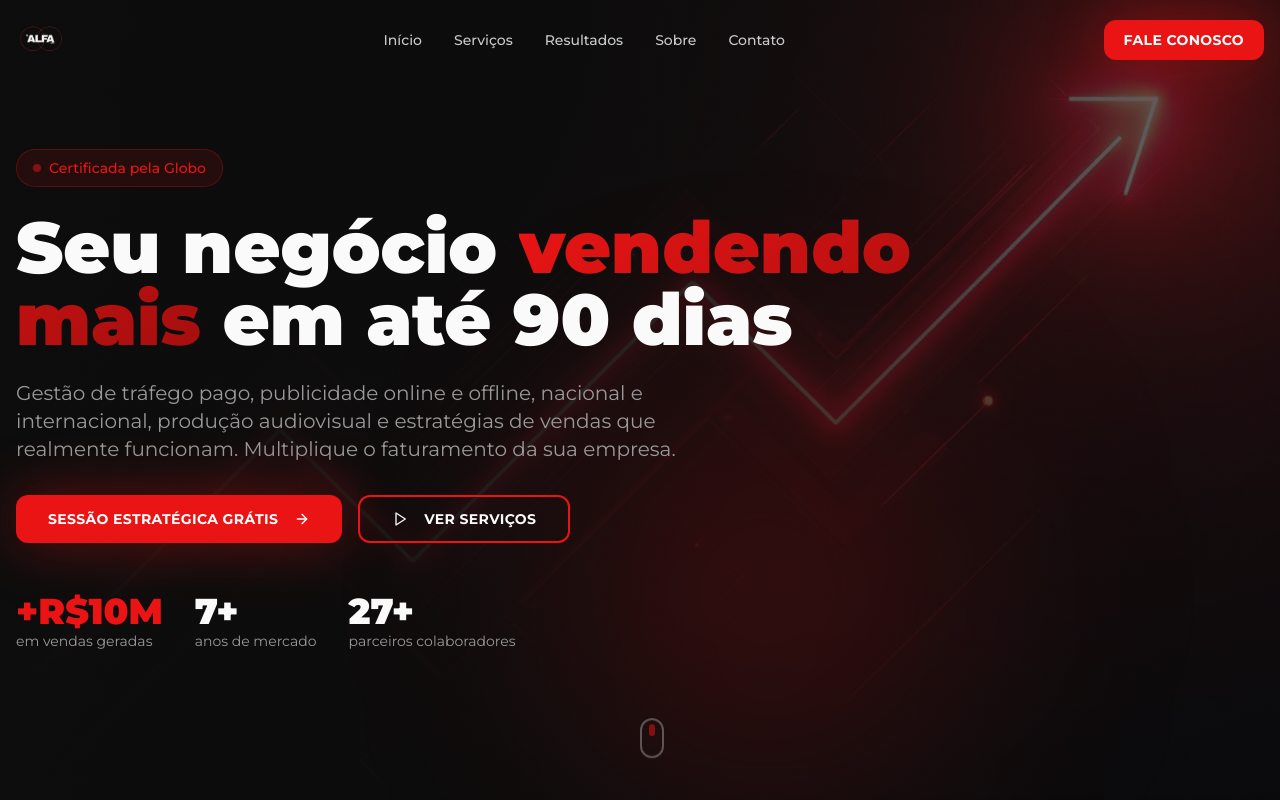
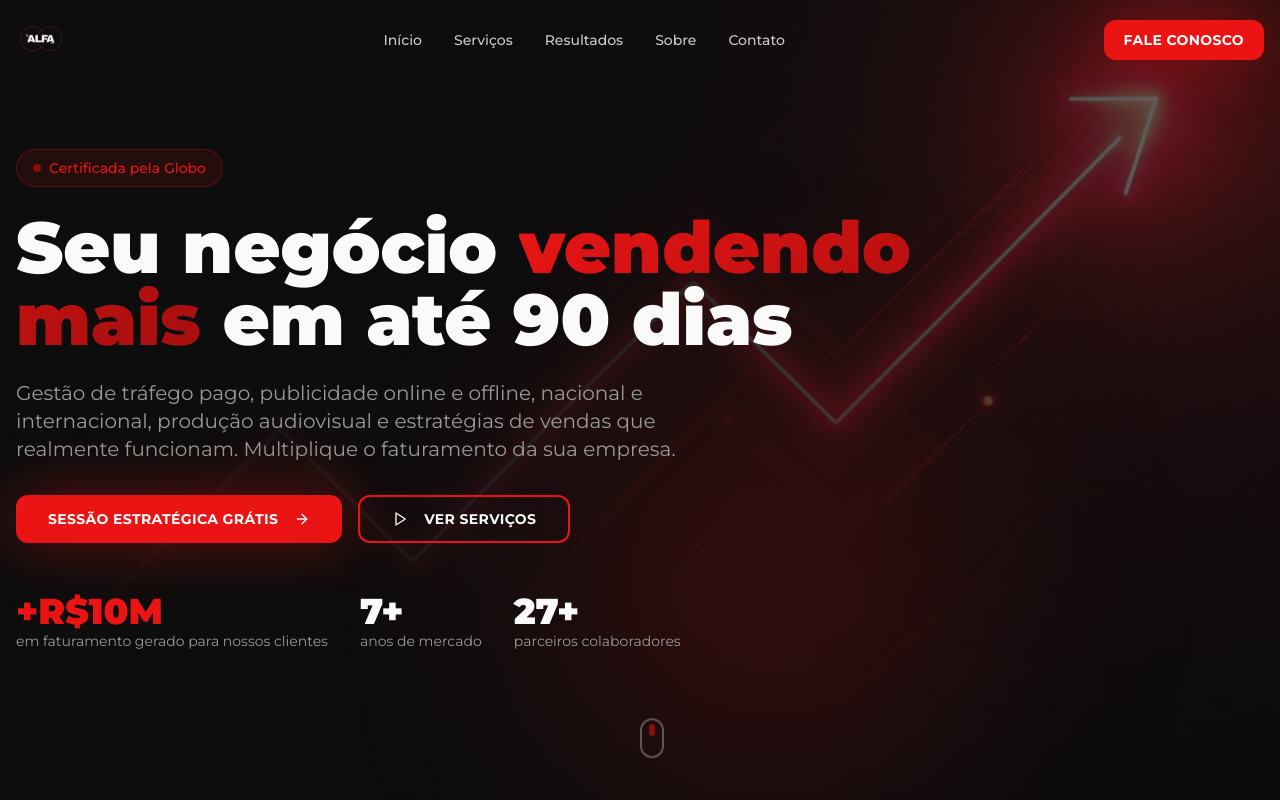
Before and after one commit to studioalfamarketingdigital-dev/salfamkt, a React (Vite) app: page / in a window 1280 px wide. Shown: the top 800 px of the page. Built offline with nearby package versions, Linux system fonts and the light colour scheme; the HTML template or start-up script is replaced by a standard one.

Commit message:
Atualizar prova de resultados: mais de R$ 10 milhões para clientes

```diff
--- a/src/components/Hero.tsx
+++ b/src/components/Hero.tsx
@@ -72,7 +72,7 @@ const Hero = () => {
           <div className="flex flex-wrap gap-8 mt-12 animate-fade-up" style={{ animationDelay: "0.4s" }}>
             <div>
               <p className="text-3xl md:text-4xl font-black text-primary">+R$10M</p>
-              <p className="text-sm text-muted-foreground">em vendas geradas</p>
+              <p className="text-sm text-muted-foreground">em faturamento gerado para nossos clientes</p>
             </div>
             <div>
               <p className="text-3xl md:text-4xl font-black text-foreground">7+</p>
```
